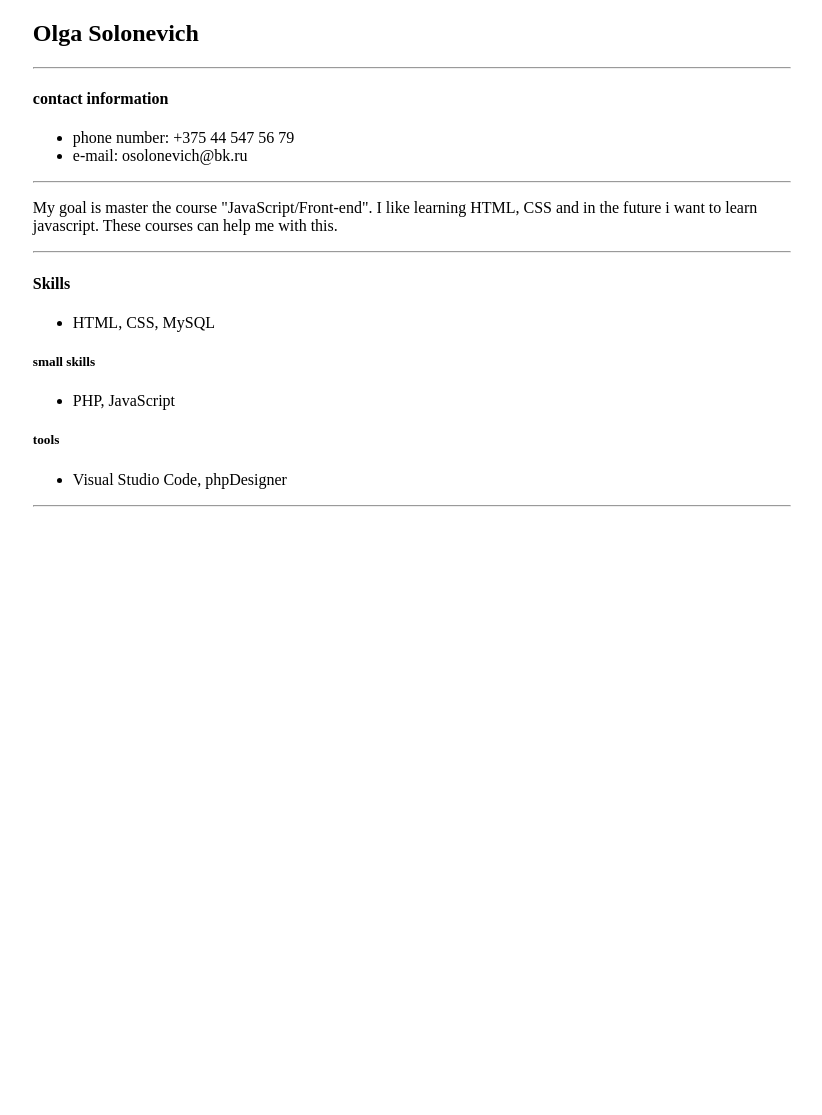
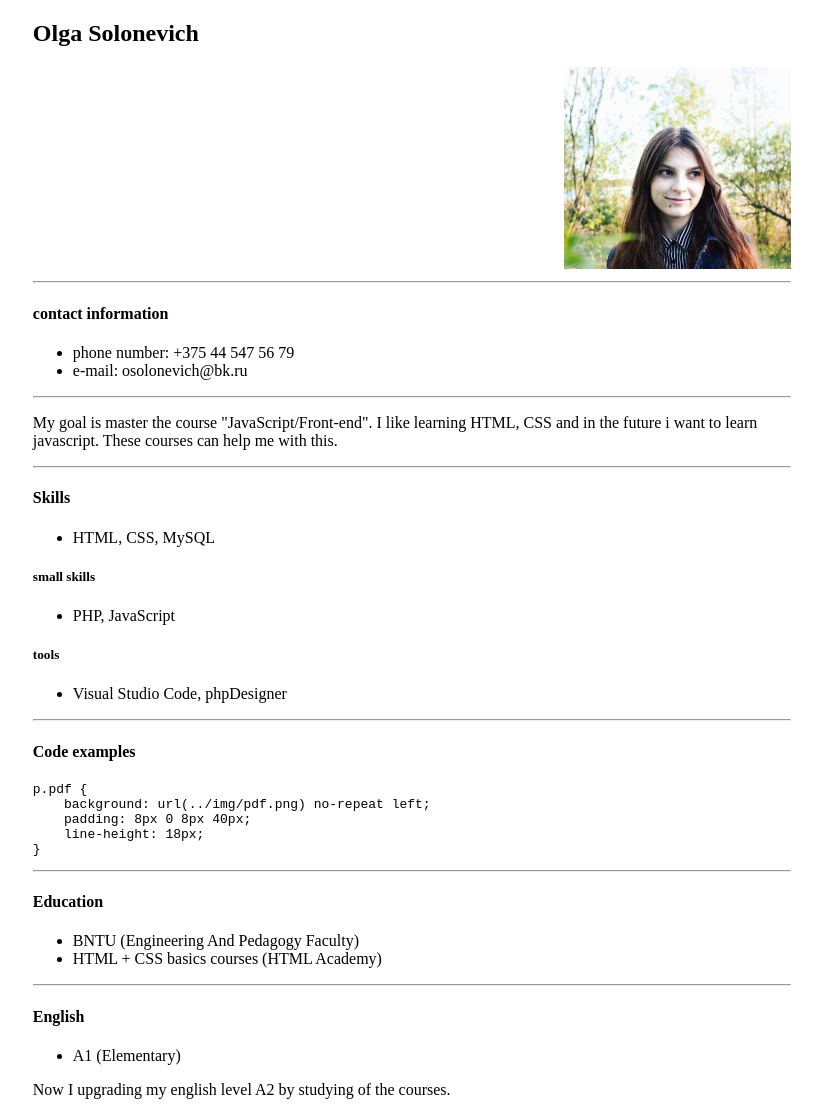
Before and after one commit to olgasolonevich/rsschool-cv, a plain HTML site: page index.html in a window 1280 px wide. Shown: the whole page, without its empty margins (228-1050 px from the left). Before the commit the page ends 800 px from the top, so only its background shows below. Drawn offline with Linux system fonts and the light colour scheme.

Commit message:
feat: add images, education, english

```diff
--- a/index.html
+++ b/index.html
@@ -5,7 +5,10 @@
 </head>
 <body>
 <div style="width: 60%; height: auto; margin: 0 auto;">
-<h2>Olga Solonevich</h2>
+<h2 style="width: 250px;">Olga Solonevich</h2>
+<div style="text-align: right;">
+<img style="width: 30%; height: 20%;" src="photo2.jpg">
+</div>
 <hr>
 <h4>contact information</h4>
 <ul>
@@ -30,6 +33,26 @@ These courses can help me with this.</p>
 <li>Visual Studio Code, phpDesigner </li>
 </ul>
 <hr>
+<h4>Code examples</h4>
+<pre>
+p.pdf {
+    background: url(../img/pdf.png) no-repeat left;
+    padding: 8px 0 8px 40px;
+    line-height: 18px;
+}
+</pre>
+<hr>
+<h4>Education</h4>
+<ul>
+<li>BNTU (Engineering And Pedagogy Faculty)</li>
+<li>HTML + CSS basics courses (HTML Academy)</li>
+</ul>
+<hr>
+<h4>English</h4>
+<ul>
+<li>A1 (Elementary)</li>
+</ul>
+<p>Now I upgrading my english level A2 by studying of the courses.</p>
 </div>
 </body<
 </html>
```
